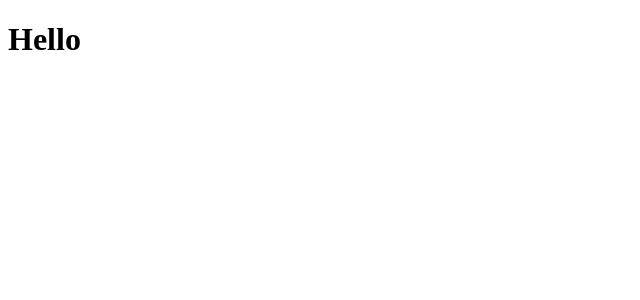
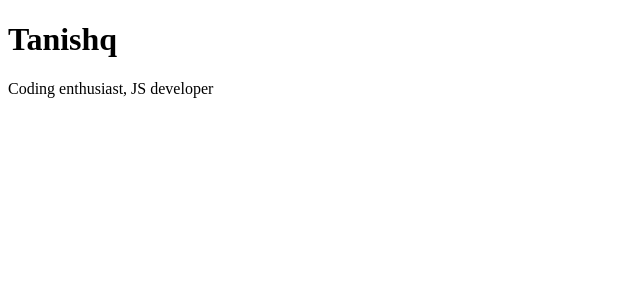
Before and after one commit to HackForValley/React, a React (Create React App) app in the folder Tanishq/my-app/: page / in a window 1280 px wide. Shown: the top 300 px of the page, without its empty margins (0-640 px from the left). Built offline with nearby package versions, Linux system fonts and the light colour scheme.

Commit message:
Added Person Component
added person component and some placeholder content for person component

```diff
--- a/Tanishq/my-app/src/App.js
+++ b/Tanishq/my-app/src/components/App.js
@@ -1,9 +1,14 @@
 import React from "react";
 import "./App.css";
+import Person from "./Person";
 
 class App extends React.Component {
   render() {
-    return <h1>Hello</h1>;
+    return (
+      <div className="App">
+        <Person />
+      </div>
+    );
   }
 }
 export default App;
--- /dev/null
+++ b/Tanishq/my-app/src/components/Person.js
@@ -0,0 +1,14 @@
+import React, { Component } from "react";
+
+class Person extends Component {
+  render() {
+    return (
+      <div className="Person">
+        <h1>Tanishq</h1>
+        <p>Coding enthusiast, JS developer</p>
+      </div>
+    );
+  }
+}
+
+export default Person;
--- a/Tanishq/my-app/src/index.js
+++ b/Tanishq/my-app/src/index.js
@@ -1,5 +1,5 @@
 import React from "react";
 import ReactDOM from "react-dom";
-import App from "./App";
+import App from "./components/App";
 
 ReactDOM.render(<App />, document.getElementById("root"));
```
Also changed, not shown: Tanishq/my-app/src/components/App.css (added).
